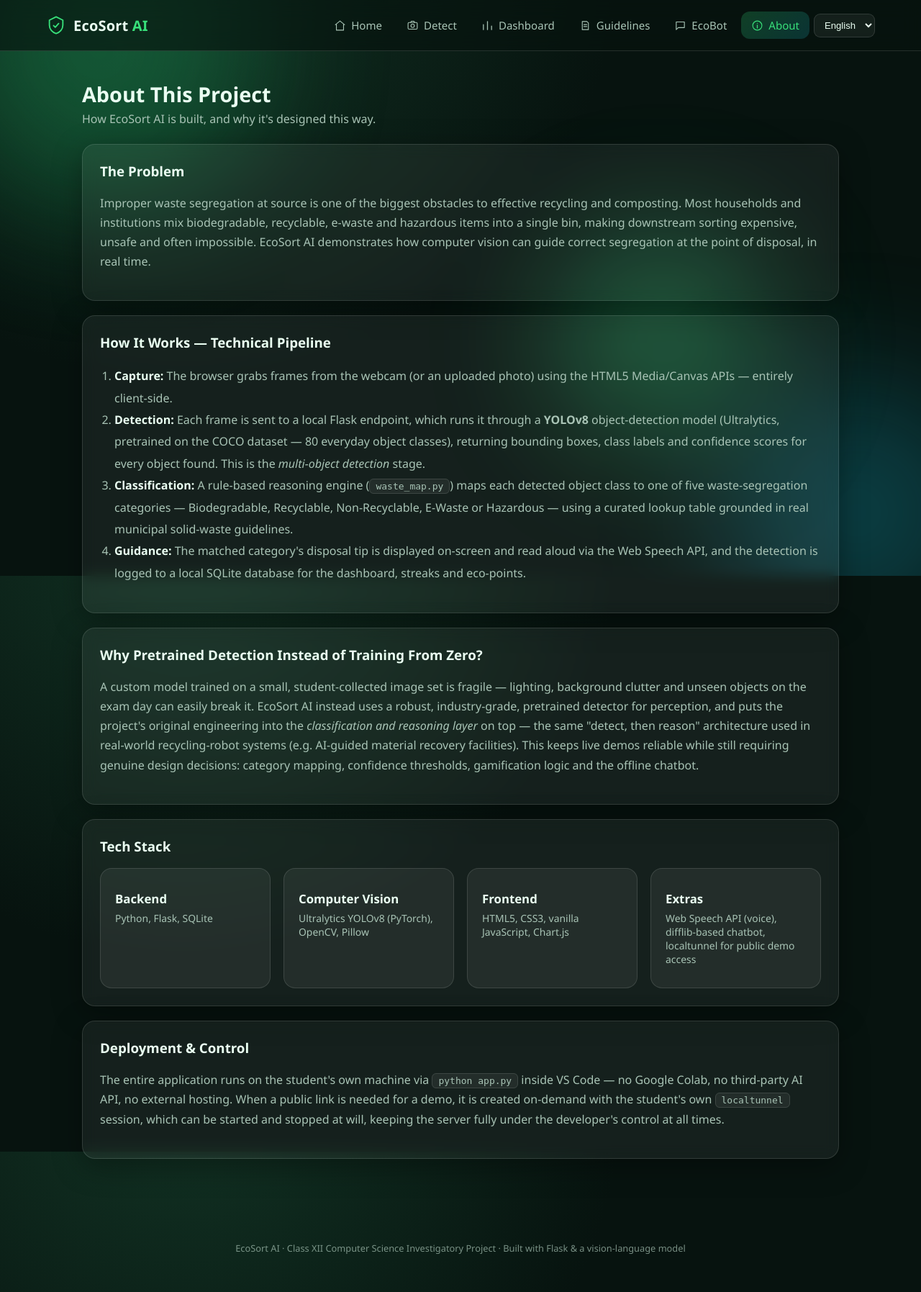
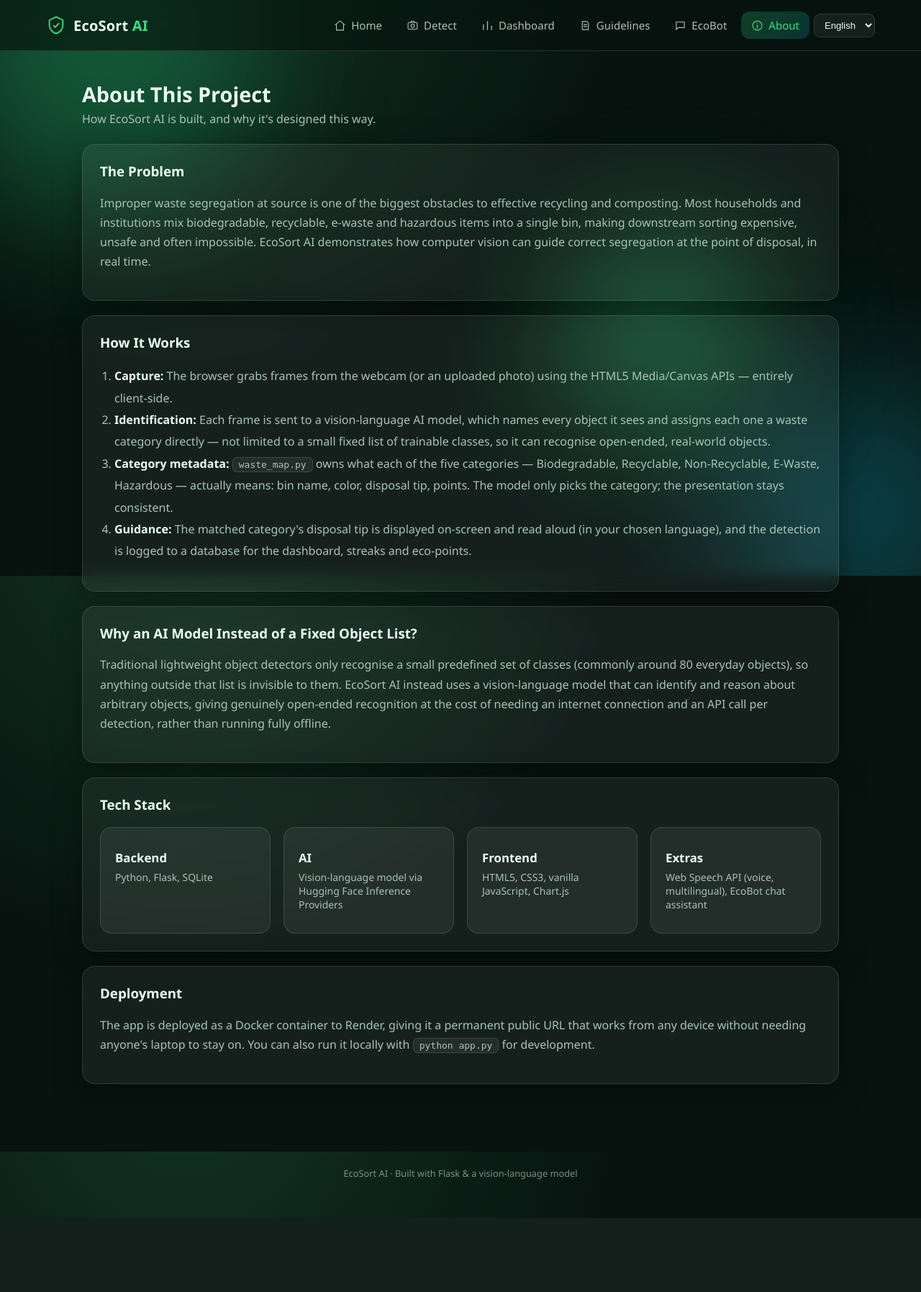
Before and after one commit to sagnikmukherjee220-boop/ecosort-ai, a Flask app: page /about in a window 1280 px wide. Shown: the whole page at 72% size. After the commit the page ends 1692 px from the top, so only its background shows below. Run offline with Flask 3, Linux system fonts and the light colour scheme.

Commit message:
Make homepage/about copy user-oriented, drop school-project framing
Per team feedback: "examiner"-oriented copy reads as exam-demo
framing rather than something built for actual users; "Class XII
Computer Science Investigatory Project" branding removed from the
eyebrow tag and footer across all languages (kept on the printable
certificate, where that framing is actually the point); hero copy
now says CV rather than AI to match the site's stated framing.

Also rewrites About page's technical/deployment sections, which
still described the old YOLOv8/COCO/local-only pipeline and
explicitly claimed "no Google Colab, no third-party AI API, no
external hosting" — none of which has been true since the VLM +
Render deployment.

```diff
--- a/static/i18n/bn.json
+++ b/static/i18n/bn.json
@@ -9,7 +9,7 @@
     "about": "সম্পর্কে"
   },
   "common": {
-    "footer": "ইকোসর্ট AI · দ্বাদশ শ্রেণির কম্পিউটার সায়েন্স প্রকল্প · Flask ও একটি ভিশন-ল্যাঙ্গুয়েজ মডেল দিয়ে তৈরি",
+    "footer": "ইকোসর্ট AI · Flask ও একটি ভিশন-ল্যাঙ্গুয়েজ মডেল দিয়ে তৈরি",
     "language": "ভাষা"
   },
   "detect": {
--- a/static/i18n/en.json
+++ b/static/i18n/en.json
@@ -9,7 +9,7 @@
     "about": "About"
   },
   "common": {
-    "footer": "EcoSort AI · Class XII Computer Science Investigatory Project · Built with Flask & a vision-language model",
+    "footer": "EcoSort AI · Built with Flask & a vision-language model",
     "language": "Language"
   },
   "detect": {
--- a/static/i18n/hi.json
+++ b/static/i18n/hi.json
@@ -9,7 +9,7 @@
     "about": "जानकारी"
   },
   "common": {
-    "footer": "इकोसॉर्ट AI · कक्षा XII कंप्यूटर साइंस प्रोजेक्ट · Flask और एक विज़न-लैंग्वेज मॉडल से निर्मित",
+    "footer": "इकोसॉर्ट AI · Flask और एक विज़न-लैंग्वेज मॉडल से निर्मित",
     "language": "भाषा"
   },
   "detect": {
--- a/static/i18n/mr.json
+++ b/static/i18n/mr.json
@@ -9,7 +9,7 @@
     "about": "आमच्याविषयी"
   },
   "common": {
-    "footer": "EcoSort AI · इयत्ता १२ वी संगणक शास्त्र प्रकल्प · Flask आणि व्हिजन-लँग्वेज मॉडेल वापरून तयार",
+    "footer": "EcoSort AI · Flask आणि व्हिजन-लँग्वेज मॉडेल वापरून तयार",
     "language": "भाषा"
   },
   "detect": {
--- a/static/i18n/ta.json
+++ b/static/i18n/ta.json
@@ -9,7 +9,7 @@
     "about": "பற்றி"
   },
   "common": {
-    "footer": "EcoSort AI · 12ஆம் வகுப்பு கணினி அறிவியல் திட்டம் · Flask மற்றும் ஒரு விஷன்-லாங்குவேஜ் மாடல் மூலம் உருவாக்கப்பட்டது",
+    "footer": "EcoSort AI · Flask மற்றும் ஒரு விஷன்-லாங்குவேஜ் மாடல் மூலம் உருவாக்கப்பட்டது",
     "language": "மொழி"
   },
   "detect": {
--- a/static/i18n/te.json
+++ b/static/i18n/te.json
@@ -9,7 +9,7 @@
     "about": "గురించి"
   },
   "common": {
-    "footer": "EcoSort AI · 12వ తరగతి కంప్యూటర్ సైన్స్ ప్రాజెక్టు · Flask మరియు విజన్-లాంగ్వేజ్ మోడల్‌తో నిర్మించబడింది",
+    "footer": "EcoSort AI · Flask మరియు విజన్-లాంగ్వేజ్ మోడల్‌తో నిర్మించబడింది",
     "language": "భాష"
   },
   "detect": {
--- a/templates/about.html
+++ b/templates/about.html
@@ -11,33 +11,33 @@
 </div>
 
 <div class="card" style="margin-bottom:20px;">
-  <h3 style="margin-top:0;">How It Works — Technical Pipeline</h3>
+  <h3 style="margin-top:0;">How It Works</h3>
   <ol style="color:var(--text-dim);line-height:1.9;padding-left:20px;">
     <li><strong style="color:var(--text)">Capture:</strong> The browser grabs frames from the webcam (or an uploaded photo) using the HTML5 Media/Canvas APIs — entirely client-side.</li>
-    <li><strong style="color:var(--text)">Detection:</strong> Each frame is sent to a local Flask endpoint, which runs it through a <strong>YOLOv8</strong> object-detection model (Ultralytics, pretrained on the COCO dataset — 80 everyday object classes), returning bounding boxes, class labels and confidence scores for every object found. This is the <em>multi-object detection</em> stage.</li>
-    <li><strong style="color:var(--text)">Classification:</strong> A rule-based reasoning engine (<code class="kbd">waste_map.py</code>) maps each detected object class to one of five waste-segregation categories — Biodegradable, Recyclable, Non-Recyclable, E-Waste or Hazardous — using a curated lookup table grounded in real municipal solid-waste guidelines.</li>
-    <li><strong style="color:var(--text)">Guidance:</strong> The matched category's disposal tip is displayed on-screen and read aloud via the Web Speech API, and the detection is logged to a local SQLite database for the dashboard, streaks and eco-points.</li>
+    <li><strong style="color:var(--text)">Identification:</strong> Each frame is sent to a vision-language AI model, which names every object it sees and assigns each one a waste category directly — not limited to a small fixed list of trainable classes, so it can recognise open-ended, real-world objects.</li>
+    <li><strong style="color:var(--text)">Category metadata:</strong> <code class="kbd">waste_map.py</code> owns what each of the five categories — Biodegradable, Recyclable, Non-Recyclable, E-Waste, Hazardous — actually means: bin name, color, disposal tip, points. The model only picks the category; the presentation stays consistent.</li>
+    <li><strong style="color:var(--text)">Guidance:</strong> The matched category's disposal tip is displayed on-screen and read aloud (in your chosen language), and the detection is logged to a database for the dashboard, streaks and eco-points.</li>
   </ol>
 </div>
 
 <div class="card" style="margin-bottom:20px;">
-  <h3 style="margin-top:0;">Why Pretrained Detection Instead of Training From Zero?</h3>
-  <p style="color:var(--text-dim);line-height:1.7;">A custom model trained on a small, student-collected image set is fragile — lighting, background clutter and unseen objects on the exam day can easily break it. EcoSort AI instead uses a robust, industry-grade, pretrained detector for perception, and puts the project's original engineering into the <em>classification and reasoning layer</em> on top — the same "detect, then reason" architecture used in real-world recycling-robot systems (e.g. AI-guided material recovery facilities). This keeps live demos reliable while still requiring genuine design decisions: category mapping, confidence thresholds, gamification logic and the offline chatbot.</p>
+  <h3 style="margin-top:0;">Why an AI Model Instead of a Fixed Object List?</h3>
+  <p style="color:var(--text-dim);line-height:1.7;">Traditional lightweight object detectors only recognise a small predefined set of classes (commonly around 80 everyday objects), so anything outside that list is invisible to them. EcoSort AI instead uses a vision-language model that can identify and reason about arbitrary objects, giving genuinely open-ended recognition at the cost of needing an internet connection and an API call per detection, rather than running fully offline.</p>
 </div>
 
 <div class="card" style="margin-bottom:20px;">
   <h3 style="margin-top:0;">Tech Stack</h3>
   <div class="category-grid" style="margin-top:10px;">
     <div class="cat-card"><h4>Backend</h4><p>Python, Flask, SQLite</p></div>
-    <div class="cat-card"><h4>Computer Vision</h4><p>Ultralytics YOLOv8 (PyTorch), OpenCV, Pillow</p></div>
+    <div class="cat-card"><h4>AI</h4><p>Vision-language model via Hugging Face Inference Providers</p></div>
     <div class="cat-card"><h4>Frontend</h4><p>HTML5, CSS3, vanilla JavaScript, Chart.js</p></div>
-    <div class="cat-card"><h4>Extras</h4><p>Web Speech API (voice), difflib-based chatbot, localtunnel for public demo access</p></div>
+    <div class="cat-card"><h4>Extras</h4><p>Web Speech API (voice, multilingual), EcoBot chat assistant</p></div>
   </div>
 </div>
 
 <div class="card">
-  <h3 style="margin-top:0;">Deployment &amp; Control</h3>
-  <p style="color:var(--text-dim);line-height:1.7;">The entire application runs on the student's own machine via <code class="kbd">python app.py</code> inside VS Code — no Google Colab, no third-party AI API, no external hosting. When a public link is needed for a demo, it is created on-demand with the student's own <code class="kbd">localtunnel</code> session, which can be started and stopped at will, keeping the server fully under the developer's control at all times.</p>
+  <h3 style="margin-top:0;">Deployment</h3>
+  <p style="color:var(--text-dim);line-height:1.7;">The app is deployed as a Docker container to Render, giving it a permanent public URL that works from any device without needing anyone's laptop to stay on. You can also run it locally with <code class="kbd">python app.py</code> for development.</p>
 </div>
 
 {% endblock %}
--- a/templates/base.html
+++ b/templates/base.html
@@ -51,7 +51,7 @@
 </main>
 
 <footer class="site-footer">
-  <p data-i18n="common.footer">EcoSort AI &middot; Class XII Computer Science Investigatory Project &middot; Built with Flask &amp; a vision-language model</p>
+  <p data-i18n="common.footer">EcoSort AI &middot; Built with Flask &amp; a vision-language model</p>
 </footer>
 
 <script src="{{ versioned_static('js/i18n.js') }}"></script>
--- a/templates/index.html
+++ b/templates/index.html
@@ -4,8 +4,8 @@
 
 <section class="hero">
   <div class="hero-text">
-    <span class="eyebrow">♻ Computer Vision · Class XII Project</span>
-    <h1>Segregate waste <span>instantly</span> with AI, not guesswork.</h1>
+    <span class="eyebrow">♻ Computer Vision</span>
+    <h1>Segregate waste <span>instantly</span> with CV, not guesswork.</h1>
     <p>EcoSort AI uses a real-time, multi-object detection model to identify what you're holding up to the camera and tells you exactly which bin it belongs in — biodegradable, recyclable, non-recyclable, e-waste or hazardous — with zero cloud dependency and full local control.</p>
     <div class="hero-cta">
       <a href="{{ url_for('detect_page') }}" class="btn btn-primary">
@@ -36,7 +36,7 @@
 </div>
 
 <div class="section">
-  <h2 class="section-title">Everything an examiner wants to see</h2>
+  <h2 class="section-title">Everything you need to see</h2>
   <p class="section-sub">Multi-object detection, classification logic, real disposal guidelines, and a bit of extra polish.</p>
   <div class="feature-grid">
     <div class="card">
```
